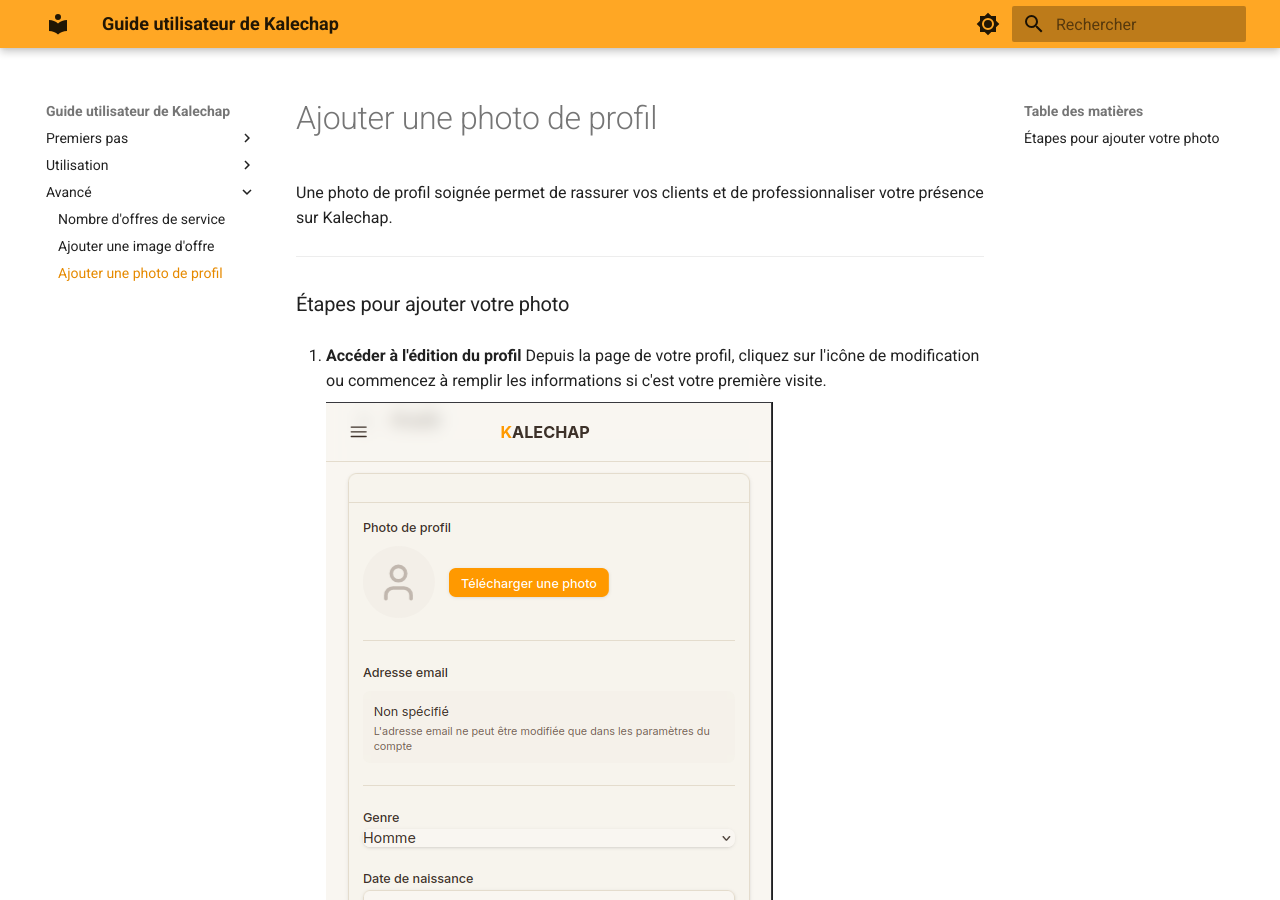
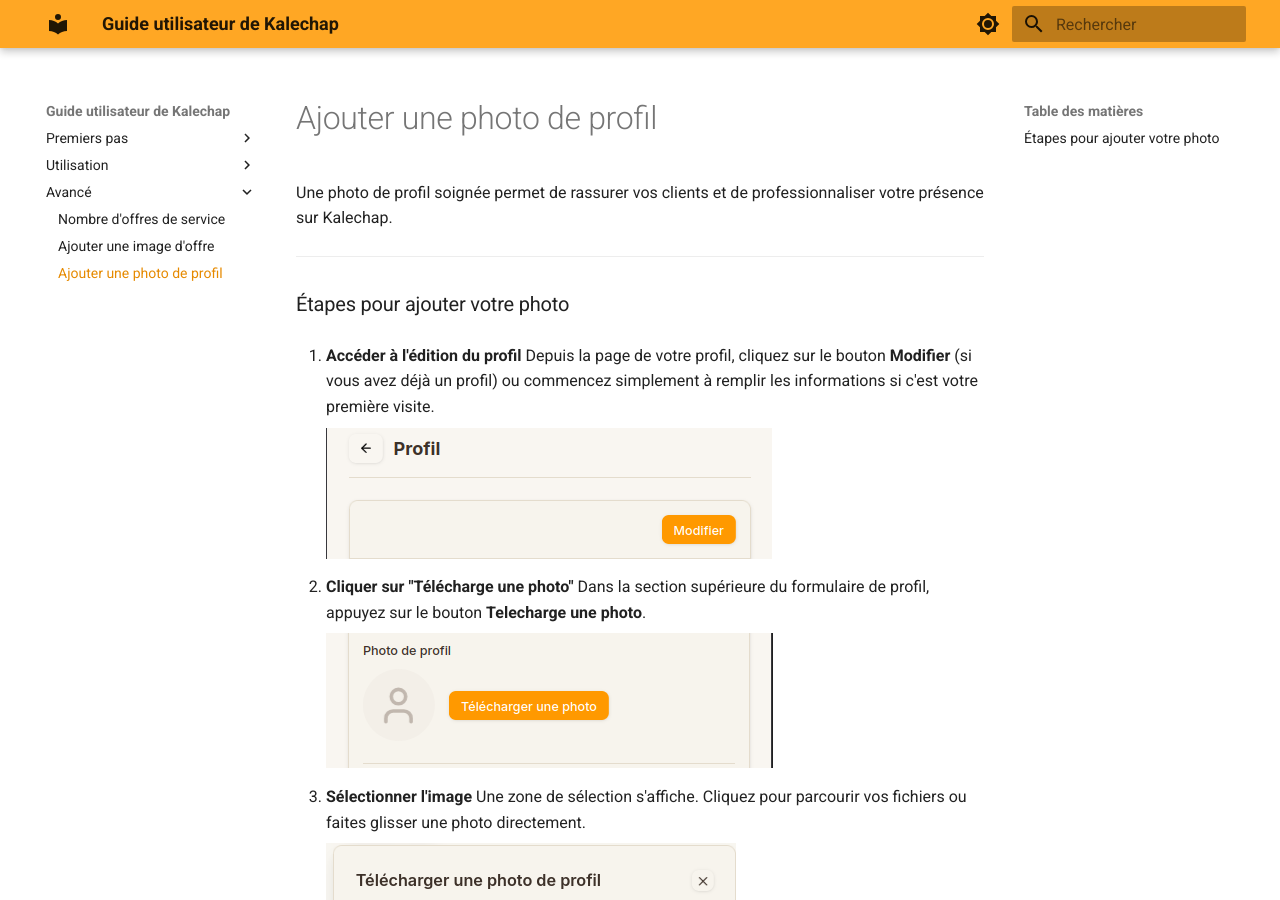
Before and after one commit to kanian/kalechap-userguide, an MkDocs documentation site: the page built from docs/add-profile-picture.md, in a window 1280 px wide and 900 px high. Built offline with MkDocs 1.6.1 and Material for MkDocs 9.7.7, drawn with Linux system fonts in a browser that asks for light colours.

Commit message:
docs: Update profile editing instructions and image in the add profile picture guide.

```diff
--- a/docs/add-profile-picture.md
+++ b/docs/add-profile-picture.md
@@ -7,9 +7,9 @@
 ### Étapes pour ajouter votre photo
 
 1.  **Accéder à l'édition du profil**
-    Depuis la page de votre profil, cliquez sur l'icône de modification ou commencez à remplir les informations si c'est votre première visite.
+    Depuis la page de votre profil, cliquez sur le bouton **Modifier** (si vous avez déjà un profil) ou commencez simplement à remplir les informations si c'est votre première visite.
 
-    ![Modifier le profil](images/edit_profile.png)
+    ![Bouton Modifier le profil](images/modifier_profil.png)
 
 2.  **Cliquer sur "Télécharge une photo"**
     Dans la section supérieure du formulaire de profil, appuyez sur le bouton **Telecharge une photo**.
```
Also changed, not shown: docs/images/modifier_profil.png (added).
